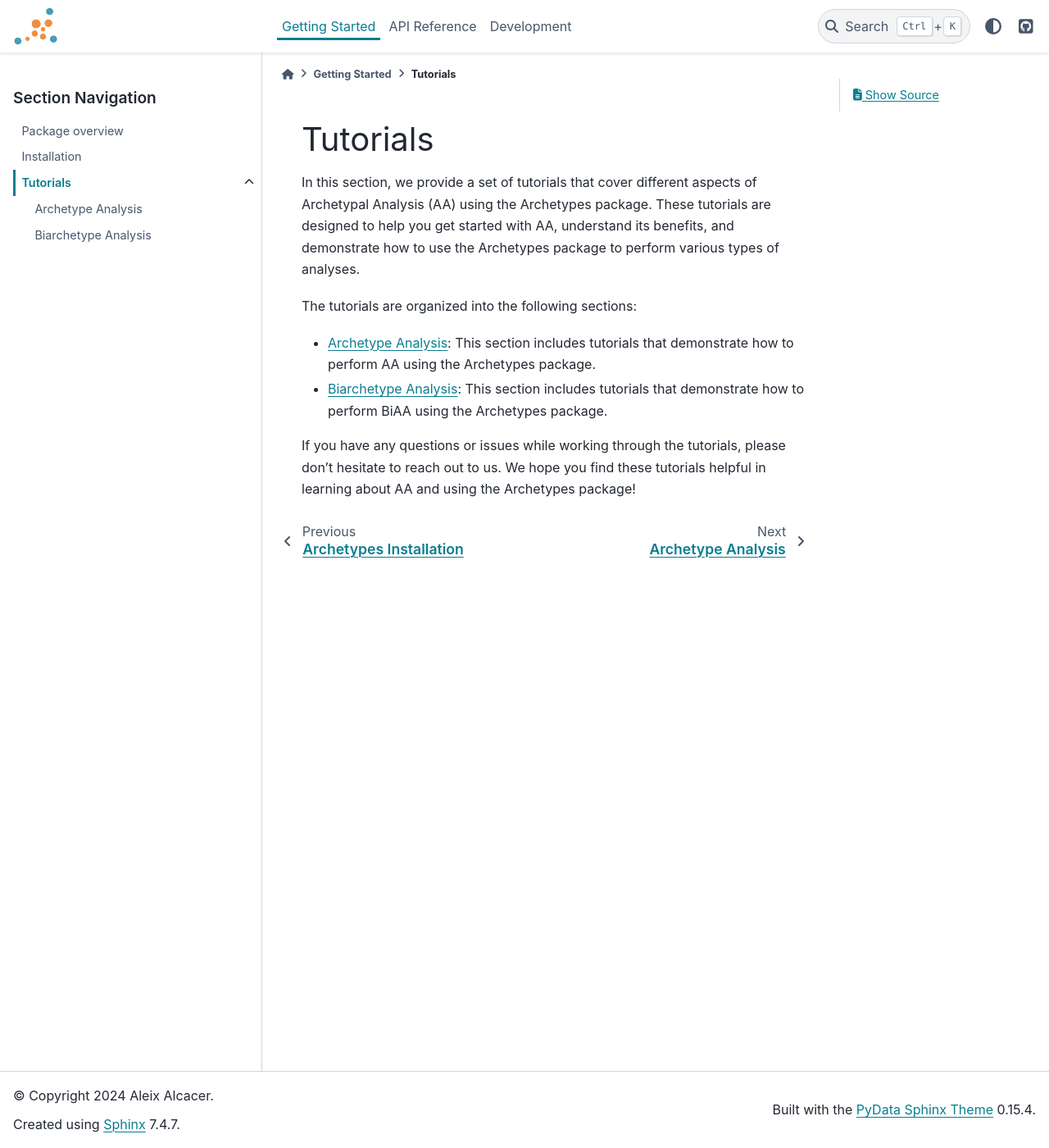
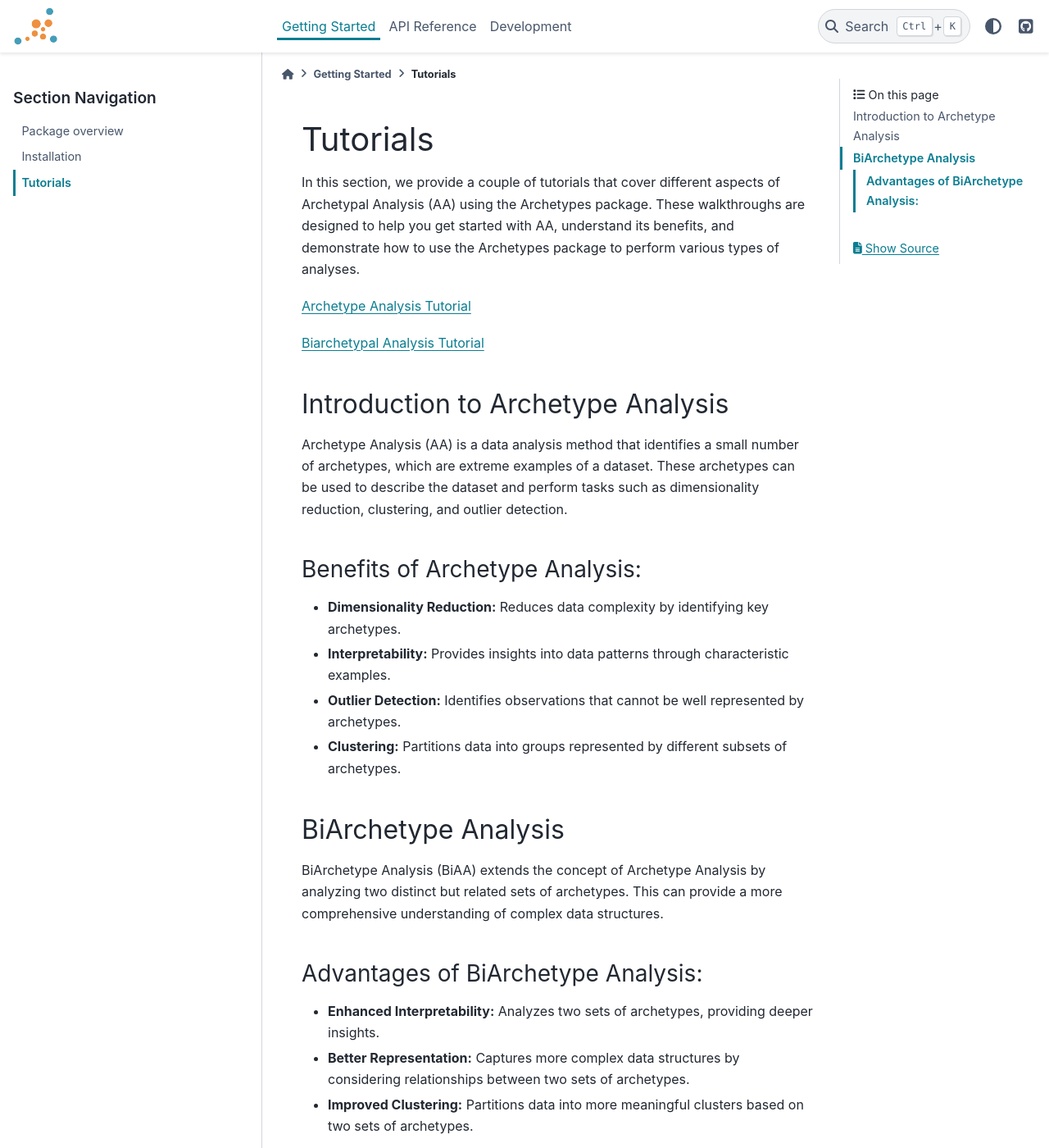
Before and after one commit to aleixalcacer/archetypes, a Sphinx documentation site: the page built from docs/getting_started/tutorial.md, in a window 1280 px wide and 1400 px high. Shown: the whole window at 82% size. Built offline with Sphinx 7.4.7 and the PyData theme 0.15.4, drawn with Linux system fonts in a browser that asks for light colours; pages that are not in the unit, such as notebooks, are missing from menus.

Commit message:
Update tutorial.md

```diff
--- a/docs/getting_started/tutorial.md
+++ b/docs/getting_started/tutorial.md
@@ -1,16 +1,33 @@
 # Tutorials
 
-In this section, we provide a set of tutorials that cover different aspects of Archetypal Analysis (AA) using the Archetypes package. These tutorials are designed to help you get started with AA, understand its benefits, and demonstrate how to use the Archetypes package to perform various types of analyses.
+In this section, we provide a couple of tutorials that cover different aspects of Archetypal Analysis (AA) using the Archetypes package. These walkthroughs are designed to help you get started with AA, understand its benefits, and demonstrate how to use the Archetypes package to perform various types of analyses.
 
-The tutorials are organized into the following sections:
+[Archetype Analysis Tutorial](https://github.com/aleixalcacer/archetypes/blob/c8423656725ed89ccb299a21acbe336b47707574/docs/getting_started/examples/aa.ipynb)
 
-- [Archetype Analysis](examples/aa.ipynb): This section includes tutorials that demonstrate how to perform AA using the Archetypes package.
-- [Biarchetype Analysis](examples/biaa.ipynb): This section includes tutorials that demonstrate how to perform BiAA using the Archetypes package.
-:::{toctree}
-:hidden: true
+[Biarchetypal Analysis Tutorial](https://github.com/aleixalcacer/archetypes/blob/c8423656725ed89ccb299a21acbe336b47707574/docs/getting_started/examples/biaa.ipynb)
 
-Archetype Analysis <examples/aa.ipynb>
-Biarchetype Analysis <examples/biaa.ipynb>
-:::
+## Introduction to Archetype Analysis
 
-If you have any questions or issues while working through the tutorials, please don't hesitate to reach out to us. We hope you find these tutorials helpful in learning about AA and using the Archetypes package!
+Archetype Analysis (AA) is a data analysis method that identifies a small number of archetypes, which are extreme examples of a dataset. These archetypes can be used to describe the dataset and perform tasks such as dimensionality reduction, clustering, and outlier detection.
+
+### Benefits of Archetype Analysis:
+
+* **Dimensionality Reduction:** Reduces data complexity by identifying key archetypes.
+
+* **Interpretability:** Provides insights into data patterns through characteristic examples.
+
+* **Outlier Detection:** Identifies observations that cannot be well represented by archetypes.
+
+* **Clustering:** Partitions data into groups represented by different subsets of archetypes.
+
+## BiArchetype Analysis
+
+BiArchetype Analysis (BiAA) extends the concept of Archetype Analysis by analyzing two distinct but related sets of archetypes. This can provide a more comprehensive understanding of complex data structures.
+
+### Advantages of BiArchetype Analysis:
+
+* **Enhanced Interpretability:** Analyzes two sets of archetypes, providing deeper insights.
+
+* **Better Representation:** Captures more complex data structures by considering relationships between two sets of archetypes.
+
+* **Improved Clustering:** Partitions data into more meaningful clusters based on two sets of archetypes.
```
